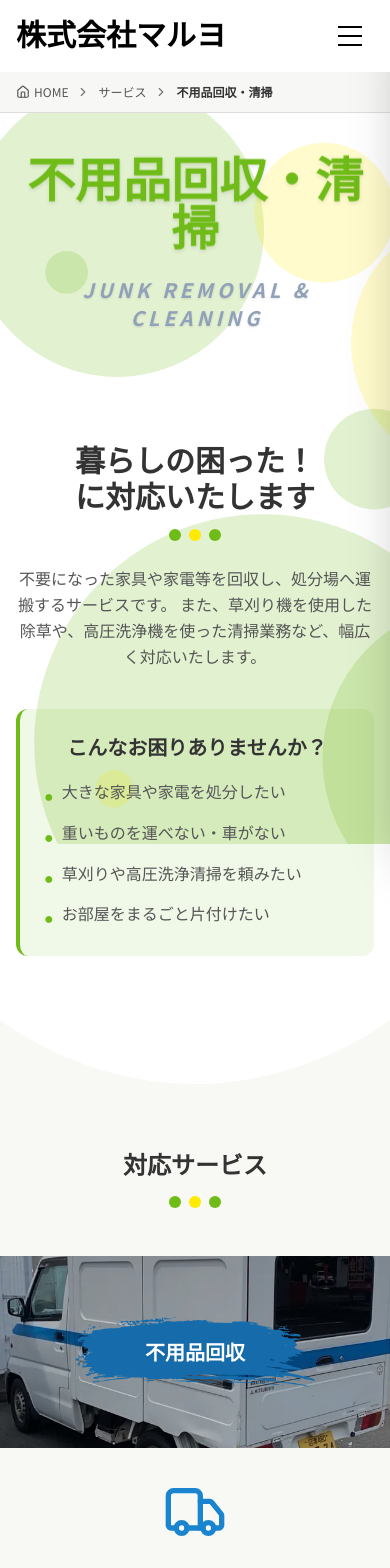
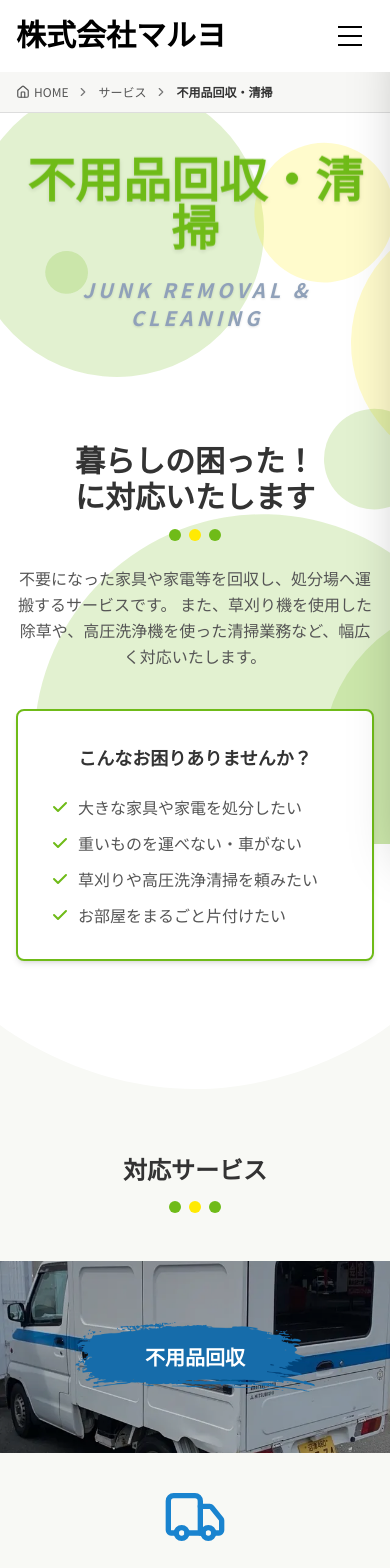
Before and after one commit to gezzzi/hp-tosou, a Next.js app: page /services/junk-removal in a window 390 px wide. Shown: the top 1568 px of the page. Built offline with nearby package versions, Linux system fonts and the light colour scheme; a web font is replaced by a local one.

Commit message:
法人ボタンの追加

```diff
--- a/src/app/contact/page.tsx
+++ b/src/app/contact/page.tsx
@@ -1,6 +1,7 @@
 "use client";
 
-import { useState, useEffect } from "react";
+import { useState, useEffect, Suspense } from "react";
+import { useSearchParams } from "next/navigation";
 import Header from "@/components/Header";
 import PageHeader from "@/components/PageHeader";
 import Footer from "@/components/Footer";
@@ -13,11 +14,22 @@ import WaveDivider from "@/components/WaveDivider";
 // Formspreeのフォームエンドポイント
 const FORMSPREE_ENDPOINT = "https://formspree.io/f/maqeeoan";
 
-export default function ContactPage() {
+function ContactForm() {
   const [isSubmitting, setIsSubmitting] = useState(false);
   const [isSubmitted, setIsSubmitted] = useState(false);
   const [error, setError] = useState<string | null>(null);
   const [customerType, setCustomerType] = useState<"個人" | "法人">("個人");
+  const searchParams = useSearchParams();
+
+  // URLパラメータによる初期値設定
+  useEffect(() => {
+    const type = searchParams.get("type");
+    if (type === "business") {
+      setCustomerType("法人");
+    } else if (type === "personal") {
+      setCustomerType("個人");
+    }
+  }, [searchParams]);
 
   // 送信完了時にページ上部にスクロール
   useEffect(() => {
@@ -64,15 +76,6 @@ export default function ContactPage() {
   // 送信完了画面
   if (isSubmitted) {
     return (
-      <>
-        <Header />
-        <main className="main-content">
-          <PageHeader
-            title="お問い合わせ"
-            subtitle="CONTACT"
-            bgImage="/pic/hd/contact-hd.jpg"
-          />
-
       <section className="py-16 bg-transparent">
         <div className="max-w-2xl mx-auto px-4 text-center">
           <div className="bg-[var(--primary-green)]/10 rounded-lg p-8 lg:p-12 border-l-4 border-[var(--primary-green)]">
@@ -98,23 +101,11 @@ export default function ContactPage() {
           </div>
         </div>
       </section>
-          <WorkFlow />
-        </main>
-        <Footer />
-      </>
     );
   }
 
   return (
     <>
-      <Header />
-      <main className="main-content">
-        <PageHeader
-          title="お問い合わせ"
-          subtitle="CONTACT"
-          bgImage="/pic/hd/contact-hd.jpg"
-        />
-
       {/* お電話セクション */}
       <section className="py-16 bg-transparent overflow-hidden">
         <div className="max-w-4xl mx-auto px-4">
@@ -375,6 +366,25 @@ export default function ContactPage() {
           </FadeIn>
         </div>
       </section>
+    </>
+  );
+}
+
+export default function ContactPage() {
+  return (
+    <>
+      <Header />
+      <main className="main-content">
+        <PageHeader
+          title="お問い合わせ"
+          subtitle="CONTACT"
+          bgImage="/pic/hd/contact-hd.jpg"
+        />
+
+        <Suspense fallback={<div className="py-32 text-center">読み込み中...</div>}>
+          <ContactForm />
+        </Suspense>
+
         <div className="bg-transparent">
           <WaveDivider color="#f7f7f5" flip />
         </div>
--- a/src/app/services/junk-removal/page.tsx
+++ b/src/app/services/junk-removal/page.tsx
@@ -62,27 +62,24 @@ export default function JunkRemovalServicePage() {
                 また、草刈り機を使用した除草や、高圧洗浄機を使った清掃業務など、幅広く対応いたします。
               </p>
 
-                <div className="mt-10 bg-[var(--primary-green)]/10 rounded-xl p-6 border-l-4 border-[var(--primary-green)] text-left max-w-2xl mx-auto">
-                  <h3 className="font-bold text-[var(--text-dark)] mb-4 text-xl md:text-2xl text-center">こんなお困りありませんか？</h3>
-                  <ul className="text-[var(--text-medium)] space-y-2">
-                  <li className="flex items-start gap-2">
-                    <span className="text-[var(--primary-green)] mt-1">●</span>
-                    大きな家具や家電を処分したい
-                  </li>
-                  <li className="flex items-start gap-2">
-                    <span className="text-[var(--primary-green)] mt-1">●</span>
-                    重いものを運べない・車がない
-                  </li>
-                  <li className="flex items-start gap-2">
-                    <span className="text-[var(--primary-green)] mt-1">●</span>
-                    草刈りや高圧洗浄清掃を頼みたい
-                  </li>
-                  <li className="flex items-start gap-2">
-                    <span className="text-[var(--primary-green)] mt-1">●</span>
-                    お部屋をまるごと片付けたい
-                  </li>
-                </ul>
-              </div>
+                <div className="mt-10 bg-white rounded-lg p-8 border-2 border-[#6fbb18] shadow-md max-w-2xl mx-auto">
+                  <h3 className="text-lg md:text-2xl font-bold text-[var(--text-dark)] mb-6 text-center">こんなお困りありませんか？</h3>
+                  <ul className="grid grid-cols-1 gap-3 text-base text-[var(--text-medium)]">
+                    {[
+                      "大きな家具や家電を処分したい",
+                      "重いものを運べない・車がない",
+                      "草刈りや高圧洗浄清掃を頼みたい",
+                      "お部屋をまるごと片付けたい"
+                    ].map((item, i) => (
+                      <li key={i} className="flex items-center gap-2">
+                        <svg className="w-5 h-5 text-[var(--primary-green)] shrink-0" fill="currentColor" viewBox="0 0 20 20">
+                          <path fillRule="evenodd" d="M16.707 5.293a1 1 0 010 1.414l-8 8a1 1 0 01-1.414 0l-4-4a1 1 0 011.414-1.414L8 12.586l7.293-7.293a1 1 0 011.414 0z" clipRule="evenodd" />
+                        </svg>
+                        {item}
+                      </li>
+                    ))}
+                  </ul>
+                </div>
             </div>
           </div>
         </section>
--- a/src/components/HomeCTA.tsx
+++ b/src/components/HomeCTA.tsx
@@ -47,13 +47,24 @@ export default function HomeCTA() {
                 </p>
               </div>
 
-              <div className="flex justify-center">
+              <div className="flex flex-col items-center gap-4">
                 <motion.div
                   whileTap={{ scale: 0.95 }}
+                  className="w-full flex justify-center"
                 >
-                  <Link href="/contact/" className="btn-accent text-lg px-16! md:px-32! py-4 shadow-lg flex! items-center justify-center gap-2 whitespace-nowrap">
+                  <Link href="/contact/" className="bg-[var(--accent-yellow)] text-[var(--text-dark)] hover:bg-[var(--accent-yellow-dark)] text-lg px-16! md:px-32! py-4 shadow-lg flex! items-center justify-center gap-2 whitespace-nowrap w-full md:w-auto font-bold rounded">
                     <Mail className="w-6 h-6 shrink-0" />
-                    <span>お問い合わせ</span>
+                    <span>個人お問い合わせ</span>
+                  </Link>
+                </motion.div>
+
+                <motion.div
+                  whileTap={{ scale: 0.95 }}
+                  className="w-full flex justify-center"
+                >
+                  <Link href="/contact/?type=business" className="bg-[var(--primary-green-light)] text-[var(--text-dark)] hover:bg-[var(--primary-green)] text-lg px-16! md:px-32! py-4 shadow-md flex! items-center justify-center gap-2 whitespace-nowrap transition-all w-full md:w-auto font-bold rounded">
+                    <Mail className="w-6 h-6 shrink-0" />
+                    <span>法人お問い合わせ</span>
                   </Link>
                 </motion.div>
               </div>
```
Lines whose indentation alone changed are shown as unchanged.
